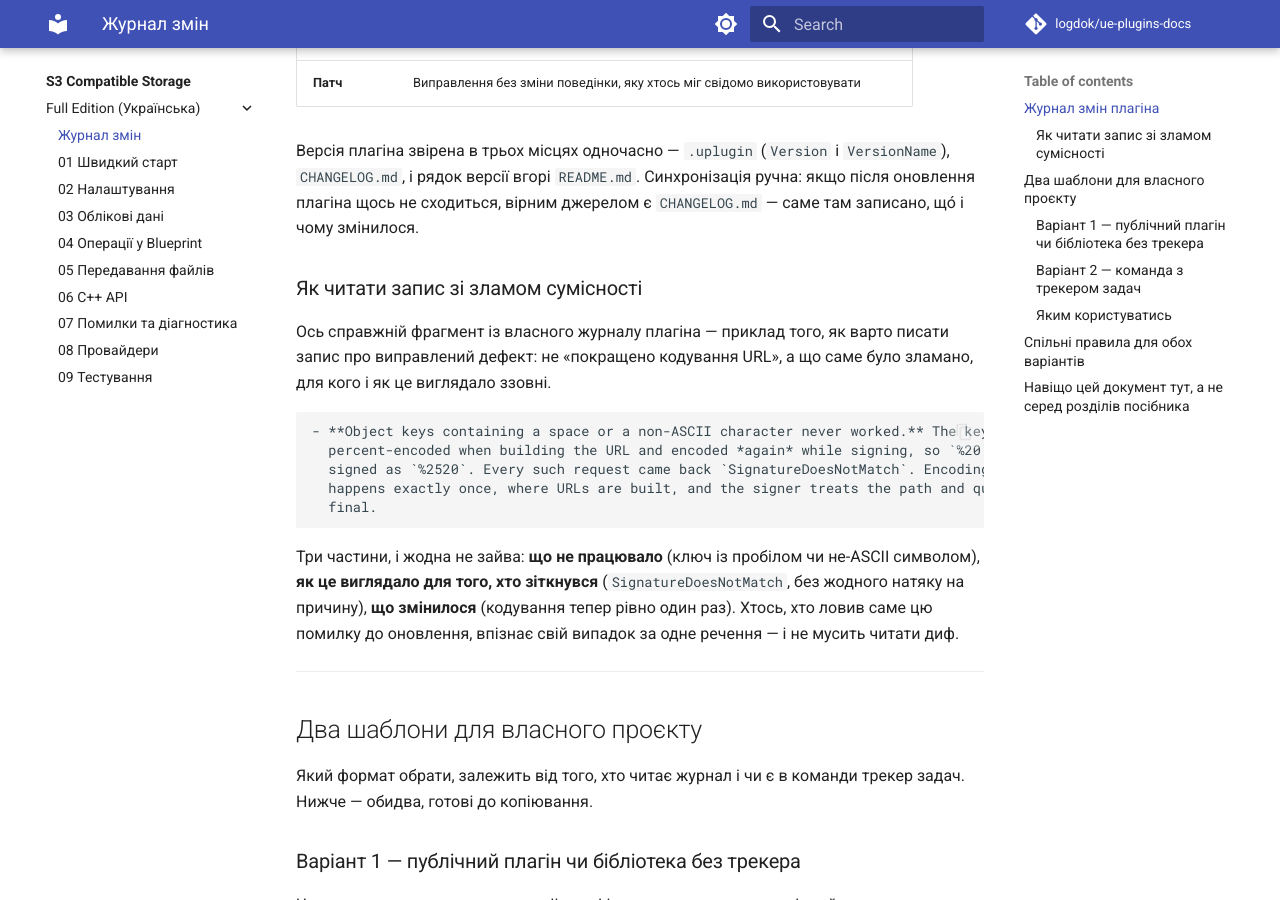
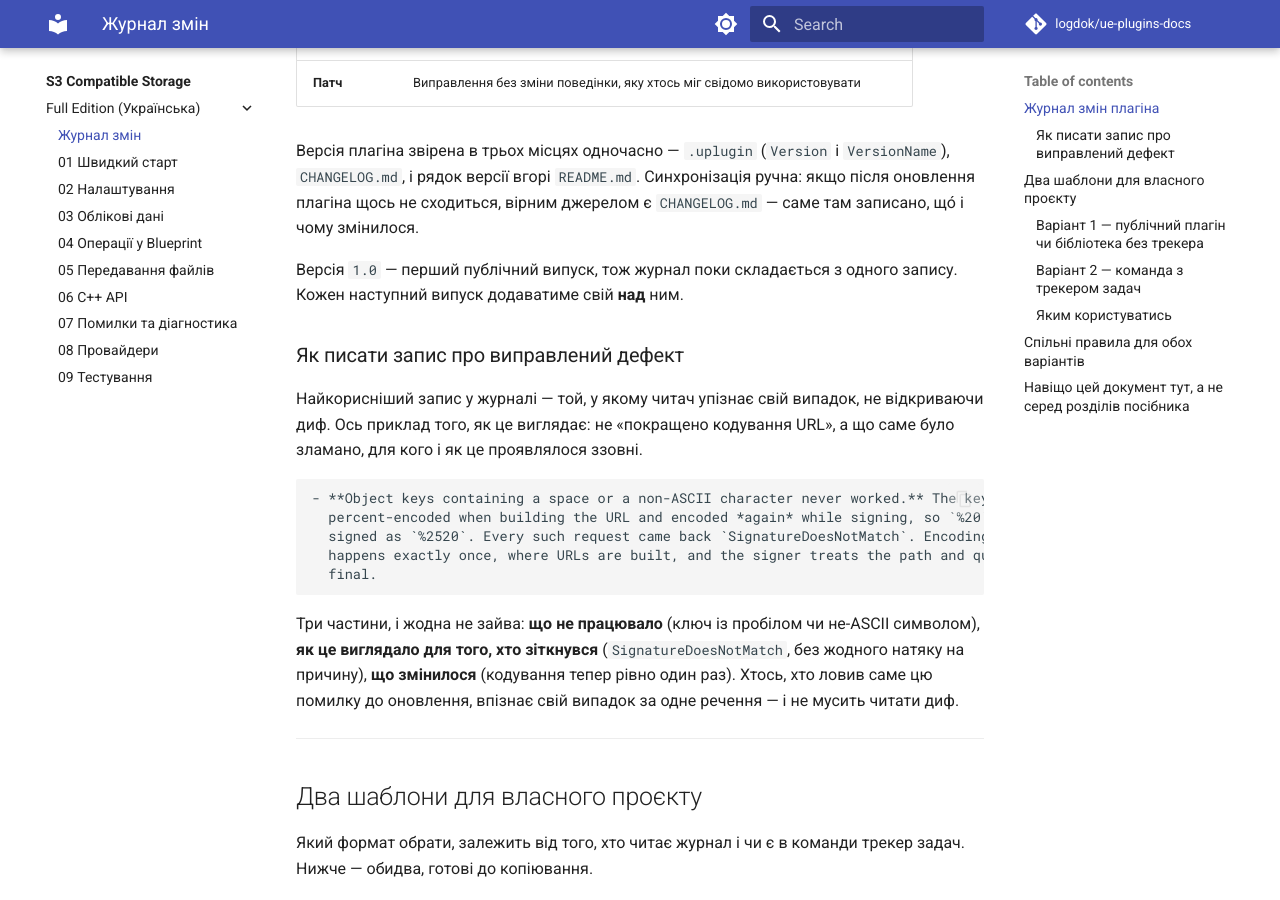
Before and after one commit to logdok/ue-plugins-docs, an MkDocs documentation site: the page built from docs/s3-compatible-storage/Full/uk/Changelog.md, in a window 1280 px wide and 900 px high, scrolled down 731 px. Built offline with MkDocs 1.6.1 and Material for MkDocs 9.7.7, drawn with Linux system fonts in a browser that asks for light colours; comment, search, counter and statistics services are not loaded.

Commit message:
Sync docs from HostS3@ec0326b

````diff
--- a/docs/s3-compatible-storage/Full/uk/Changelog.md
+++ b/docs/s3-compatible-storage/Full/uk/Changelog.md
@@ -30,11 +30,14 @@
 плагіна щось не сходиться, вірним джерелом є `CHANGELOG.md` — саме там записано, що́ і чому
 змінилося.
 
-### Як читати запис зі зламом сумісності
+Версія `1.0` — перший публічний випуск, тож журнал поки складається з одного запису. Кожен
+наступний випуск додаватиме свій **над** ним.
 
-Ось справжній фрагмент із власного журналу плагіна — приклад того, як варто писати запис
-про виправлений дефект: не «покращено кодування URL», а що саме було зламано, для кого і як
-це виглядало ззовні.
+### Як писати запис про виправлений дефект
+
+Найкорисніший запис у журналі — той, у якому читач упізнає свій випадок, не відкриваючи диф.
+Ось приклад того, як це виглядає: не «покращено кодування URL», а що саме було зламано, для
+кого і як це проявлялося ззовні.
 
 ```
 - **Object keys containing a space or a non-ASCII character never worked.** The key was
````
Also changed, not shown: docs/s3-compatible-storage/Full/uk/README.md (+1 -1 lines), docs/s3-compatible-storage/index.md (+1 -1 lines).
